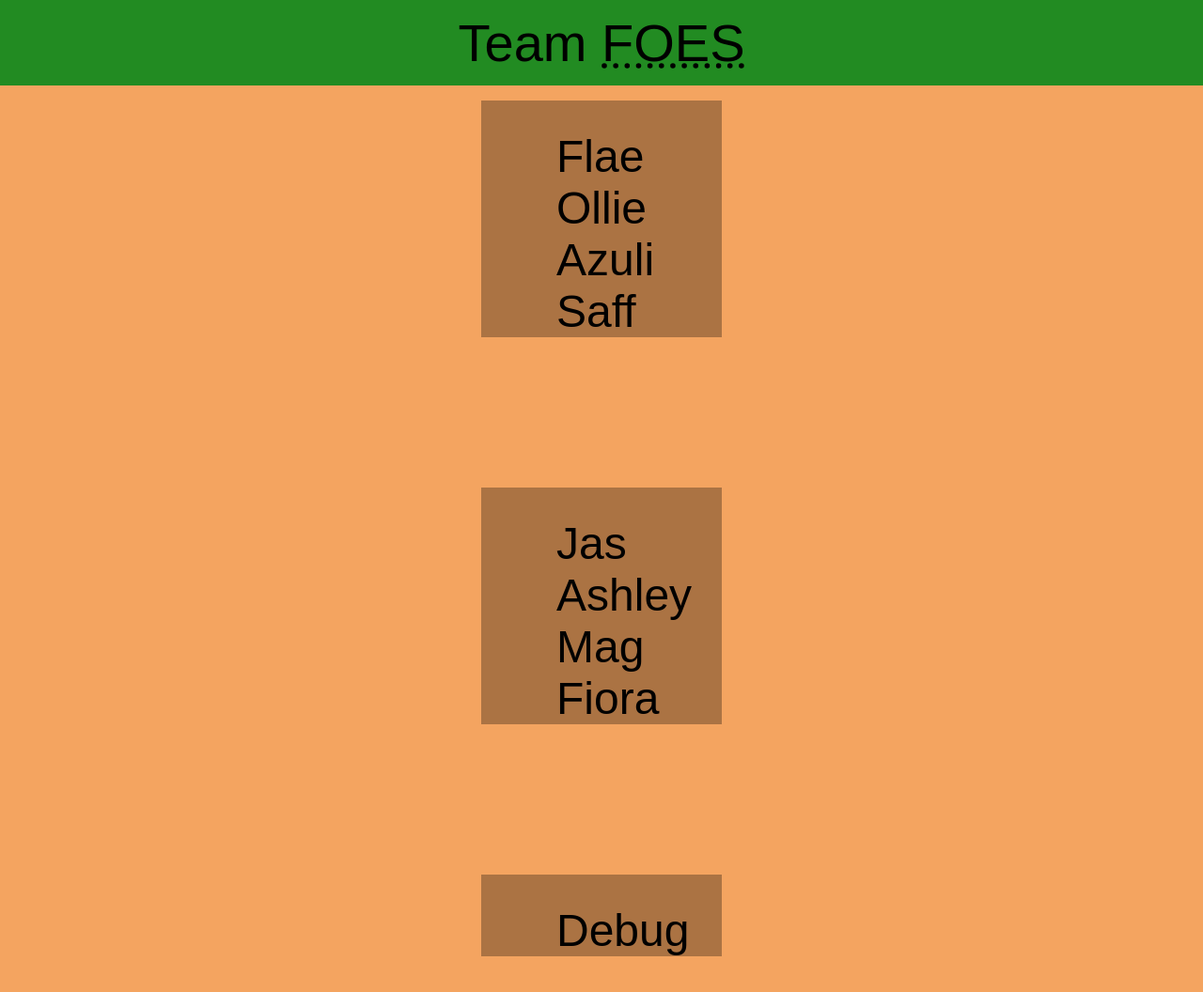
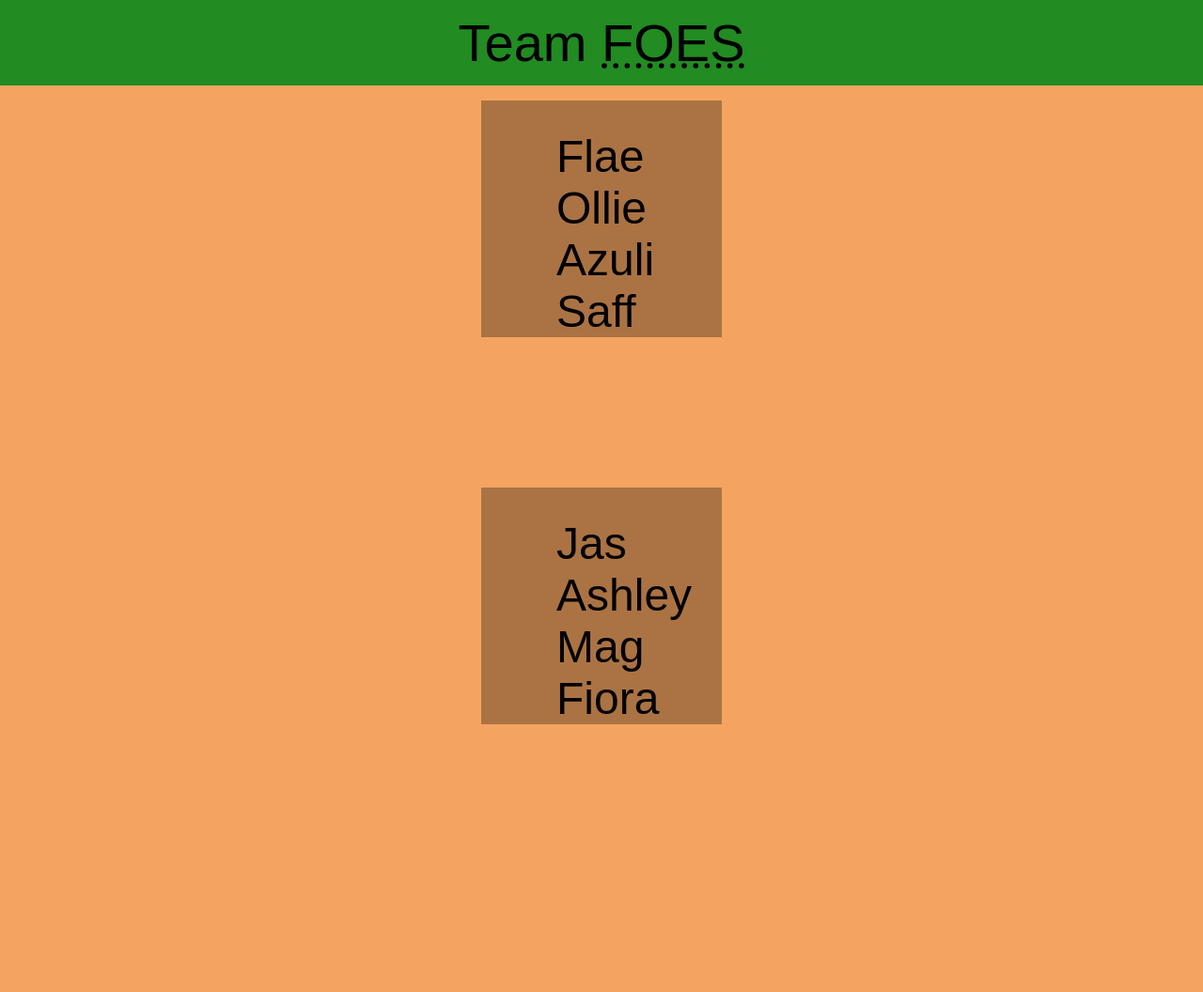
Before and after one commit to ErikLager/Team-FOES, a plain HTML site: page index.html in a window 1280 px wide. Shown: the whole page at 94% size. After the commit the page ends 931 px from the top, so only its background shows below. Drawn offline with Linux system fonts and the light colour scheme.

Commit message:
removed debug from menu

```diff
--- a/index.html
+++ b/index.html
@@ -32,12 +32,6 @@
         </div>
     </div>
 
-    <div class="content">
-        <div class="right big">
-            <a class="IndexLink" href="debug.html">Debug</a>
-        </div>
-    </div>
-
 </body>
 
 </html>
```
